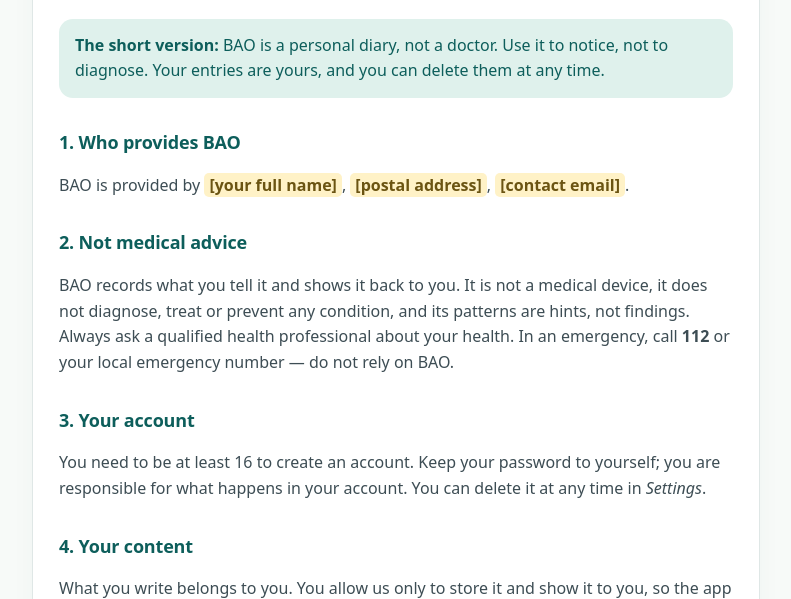
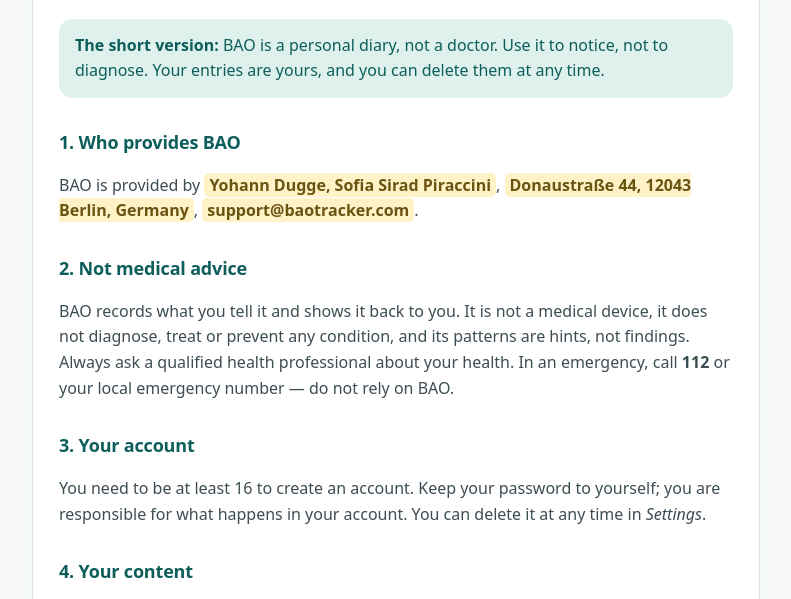
Before and after one commit to ssirad/bao-web, a website: page public/terms.html in a window 1280 px wide. Shown: the part 192-791 px from the top of the page, without its empty margins (244-1035 px from the left). Drawn offline with Linux system fonts and the light colour scheme.

Commit message:
support and terms adress and name and email

```diff
--- a/public/terms.html
+++ b/public/terms.html
@@ -24,7 +24,7 @@
 <div class="note"><b>The short version:</b> BAO is a personal diary, not a doctor. Use it to notice, not to diagnose. Your entries are yours, and you can delete them at any time.</div>
 
 <h2>1. Who provides BAO</h2>
-<p>BAO is provided by <mark class="fill">[your full name]</mark>, <mark class="fill">[postal address]</mark>, <mark class="fill">[contact email]</mark>.</p>
+<p>BAO is provided by <mark class="fill">Yohann Dugge, Sofia Sirad Piraccini</mark>, <mark class="fill">Donaustraße 44, 12043 Berlin, Germany</mark>, <mark class="fill">support@baotracker.com</mark>.</p>
 
 <h2>2. Not medical advice</h2>
 <p>BAO records what you tell it and shows it back to you. It is not a medical device, it does not diagnose, treat or prevent any condition, and its patterns are hints, not findings. Always ask a qualified health professional about your health. In an emergency, call <b>112</b> or your local emergency number — do not rely on BAO.</p>
```
Also changed, not shown: public/privacy.html (+1 -1 lines).
